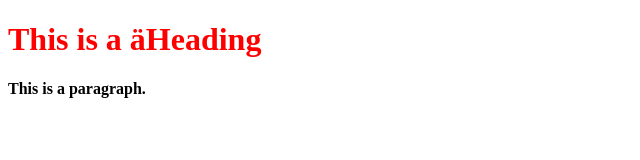
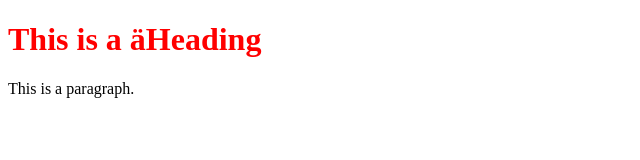
Before and after one commit to tsorola/tsorola.github.io, a plain HTML site: page index.html in a window 1280 px wide. Shown: the full height of the page, 0-640 px from the left. Drawn offline with Linux system fonts and the light colour scheme.

Commit message:
Update index.html

```diff
--- a/index.html
+++ b/index.html
@@ -6,7 +6,7 @@
 	</head>
 	<body>
 
-		<h1 style="color:red"><b>This is a äHeading<b></h1>
+		<h1 style="color:red"><b>This is a äHeading</b></h1>
 		<p>This is a paragraph.</p>
 
 	</body>
```
